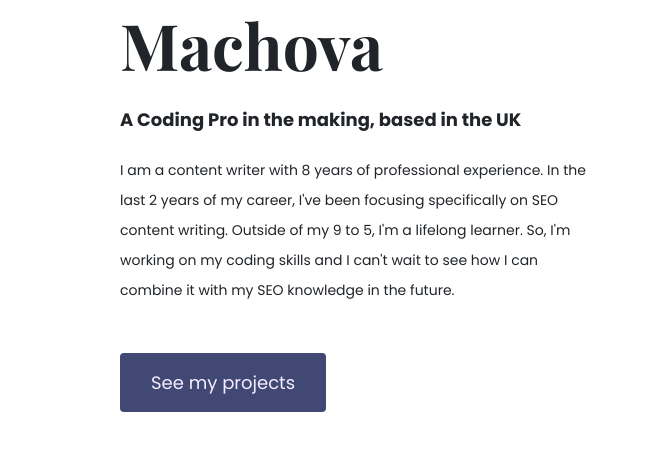
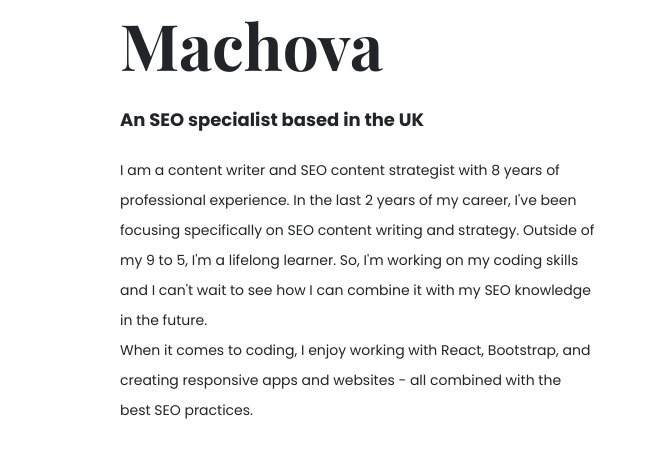
Before and after one commit to eva-coding/portfolio-project, a plain HTML site: page about.html in a window 1280 px wide. Shown: the part 263-733 px from the top of the page, 0-650 px from the left. Drawn offline with nearby package versions, Linux system fonts and the light colour scheme; grey boxes are pictures that could not be loaded; a web font is replaced by a local one.

Commit message:
Updated the portfolio

```diff
--- a/about.html
+++ b/about.html
@@ -72,13 +72,18 @@
         <div class="col-lg-6">
           <div class="content">
             <h1 class="mb-4">Hi, I'm Eva Machova</h1>
-            <h2 class="mb-4">A Coding Pro in the making, based in the UK</h2>
+            <h2 class="mb-4">An SEO specialist based in the UK</h2>
             <p class="mb-5">
-              I am a content writer with 8 years of professional experience. In
-              the last 2 years of my career, I've been focusing specifically on
-              SEO content writing. Outside of my 9 to 5, I'm a lifelong learner.
-              So, I'm working on my coding skills and I can't wait to see how I
-              can combine it with my SEO knowledge in the future.
+              I am a content writer and SEO content strategist with 8 years of
+              professional experience. In the last 2 years of my career, I've
+              been focusing specifically on SEO content writing and strategy.
+              Outside of my 9 to 5, I'm a lifelong learner. So, I'm working on
+              my coding skills and I can't wait to see how I can combine it with
+              my SEO knowledge in the future.
+              <br />
+              When it comes to coding, I enjoy working with React, Bootstrap,
+              and creating responsive apps and websites - all combined with the
+              best SEO practices.
             </p>
             <a href="/work.html" class="btn btn-branding">See my projects</a>
           </div>
@@ -88,9 +93,7 @@
         </div>
       </div>
       <footer class="container">
-        <div
-          class="contact-box justify-content-between mb-5 d-none d-md-flex"
-        >
+        <div class="contact-box justify-content-between mb-5 d-none d-md-flex">
           <div>
             <h3>Work Inquiry</h3>
             <p>Let's work together</p>
@@ -113,15 +116,29 @@
           >
         </div>
         <div class="social-links d-flex justify-content-center">
-
-          <a href="https://github.com/eva-coding" target="_blank" title="Github profile">
+          <a
+            href="https://github.com/eva-coding"
+            target="_blank"
+            title="Github profile"
+          >
             <i class="fa-brands fa-github-alt"></i>
           </a>
-          <a href="https://www.linkedin.com/in/eva-machova/" target="_blank" title="LinkedIn profile">
+          <a
+            href="https://www.linkedin.com/in/eva-machova/"
+            target="_blank"
+            title="LinkedIn profile"
+          >
             <i class="fa-brands fa-linkedin-in"></i>
           </a>
         </div>
-        <p class="text-center mt-5">✌️ This project was coded by Eva Machova, and it is <a href="https://github.com/eva-coding/portfolio-project" target="_blank">open-sourced</a></p>
+        <p class="text-center mt-5">
+          ✌️ This project was coded by Eva Machova, and it is
+          <a
+            href="https://github.com/eva-coding/portfolio-project"
+            target="_blank"
+            >open-sourced</a
+          >
+        </p>
       </footer>
     </div>
   </body>
```
Also changed, not shown: index.html (+2 -2 lines).
